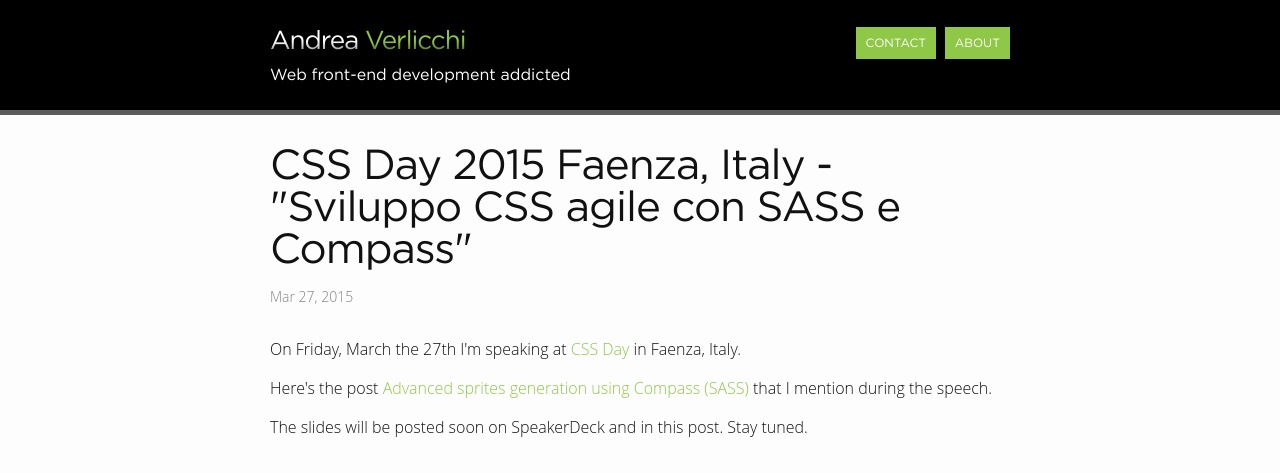
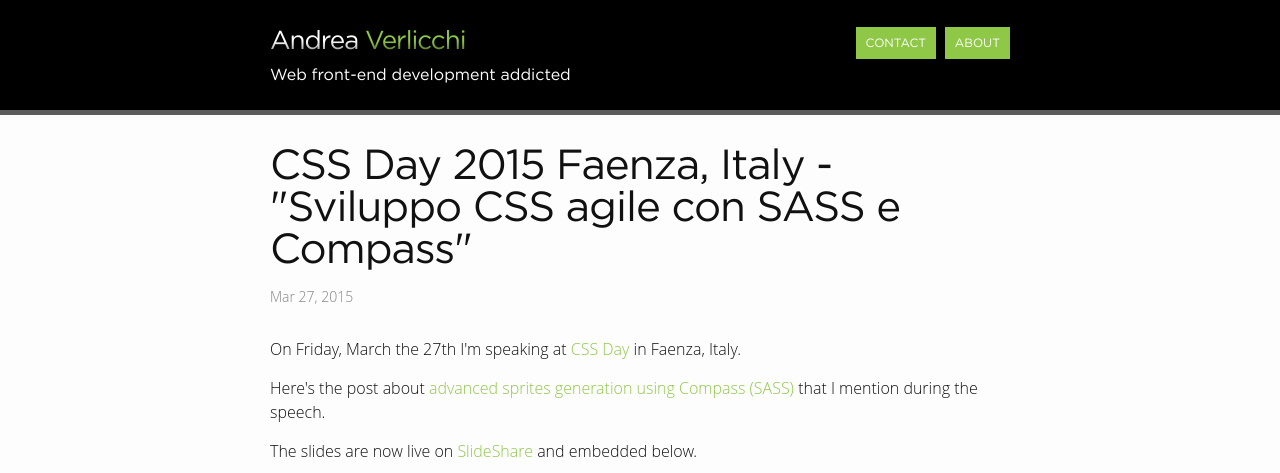
Before and after one commit to verlok/verlok.github.io, a Jekyll site: the page built from _posts/2015-03-27-css-day-2015.html, in a window 1280 px wide. Shown: the top 473 px of the page. Built offline with Jekyll 4.4.1, drawn with Linux system fonts in a browser that asks for light colours; comment, search, counter and statistics services are not loaded; some of the changed text lies outside the part shown; grey boxes are pictures that could not be loaded.

Commit message:
Updated CSS Day post with slides

```diff
--- a/_posts/2015-03-27-css-day-2015.html
+++ b/_posts/2015-03-27-css-day-2015.html
@@ -7,5 +7,9 @@
 tags: [spriting, sprite generation, compass, mixins]
 ---
 <p>On Friday, March the 27th I'm speaking at <a href="http://2015.cssday.it/">CSS Day</a> in Faenza, Italy.</p>
-<p>Here's the post <a href="{% post_url 2015-03-06-advanced-sprite-generation-using-compass-sass %}">Advanced sprites generation using Compass (SASS)</a> that I mention during the speech.</p>
-<p>The slides will be posted soon on SpeakerDeck and in this post. Stay tuned.</p>
+<p>Here's the post about <a href="{% post_url 2015-03-06-advanced-sprite-generation-using-compass-sass %}">advanced sprites generation using Compass (SASS)</a> that I mention during the speech.</p>
+
+<p>The slides are now live on <a href="http://www.slideshare.net/verlok/sviluppo-css-agile-con-sass-e-compass-css-day-2015-faenza">SlideShare</a> and embedded below.</p>
+<iframe id="ssFrame" src="//www.slideshare.net/slideshow/embed_code/46387797" width="100%" frameborder="0" marginwidth="0" marginheight="0" scrolling="no"></iframe>
+
+<p>If you liked this presentation, or if you didn't, please let me know <a href="https://joind.in/talk/view/14335">here</a> (joind.in).</p>
```
